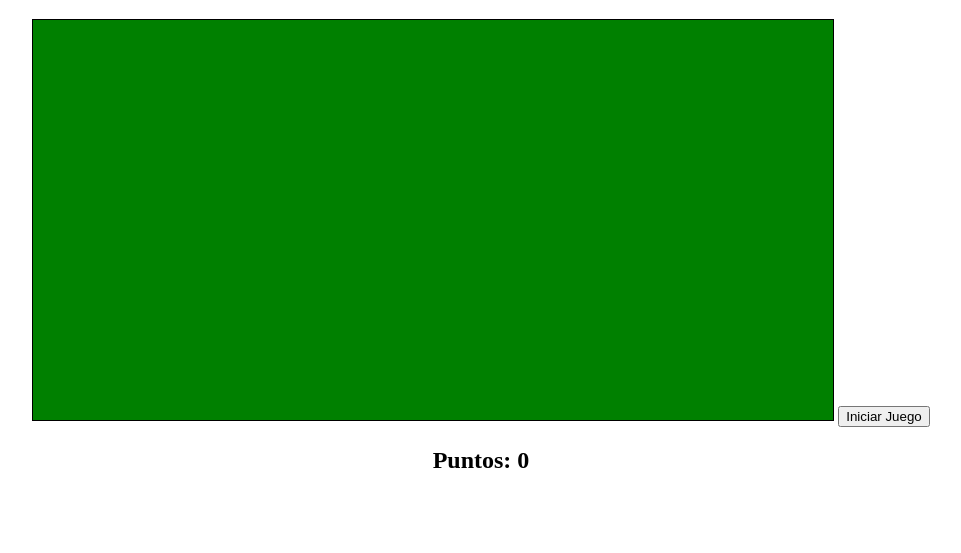
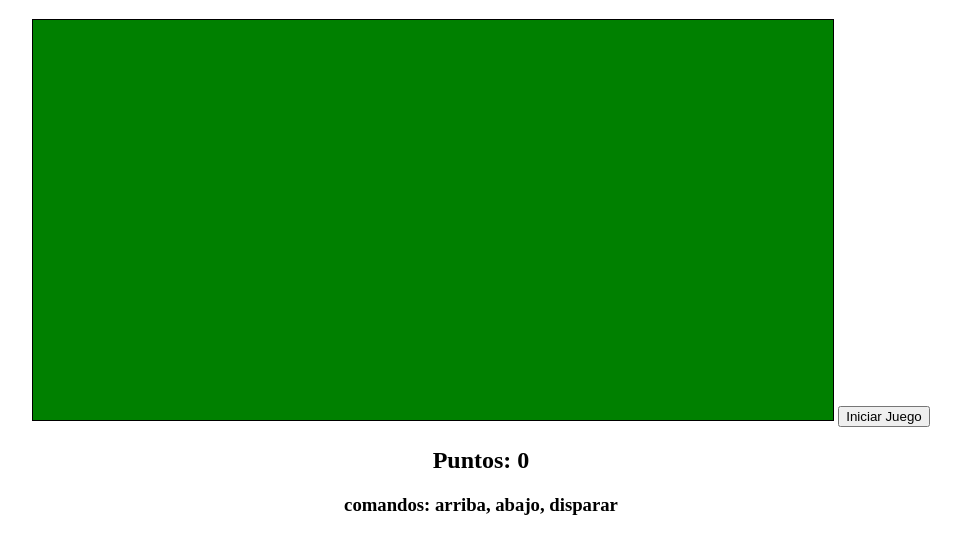
Before and after one commit to danielsastoquegg/juego-cuadriplejico, a plain HTML site: page cuadriplejicos/index.html in a window 1280 px wide. Shown: the part 61-614 px from the top of the page, without its empty margins (159-1120 px from the left). Drawn offline with Linux system fonts and the light colour scheme.

Commit message:
Update index.html

```diff
--- a/cuadriplejicos/index.html
+++ b/cuadriplejicos/index.html
@@ -20,5 +20,6 @@
     <button id="startGame">Iniciar Juego</button>
     <h2 id="score">Puntos: 0</h2>
     <script src="game.js"></script>
+    <h3>comandos: arriba, abajo, disparar</a>
 </body>
 </html>
```
